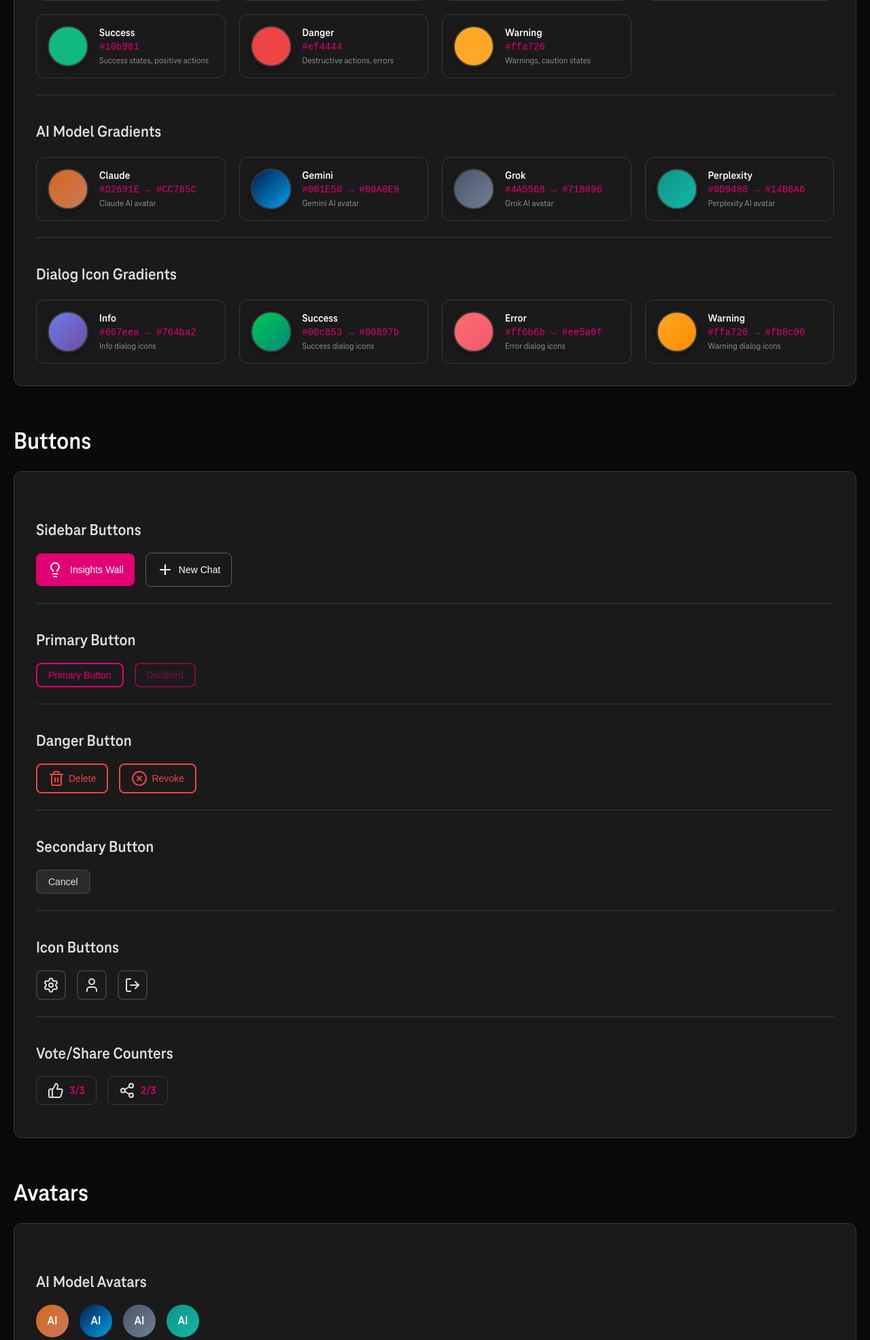
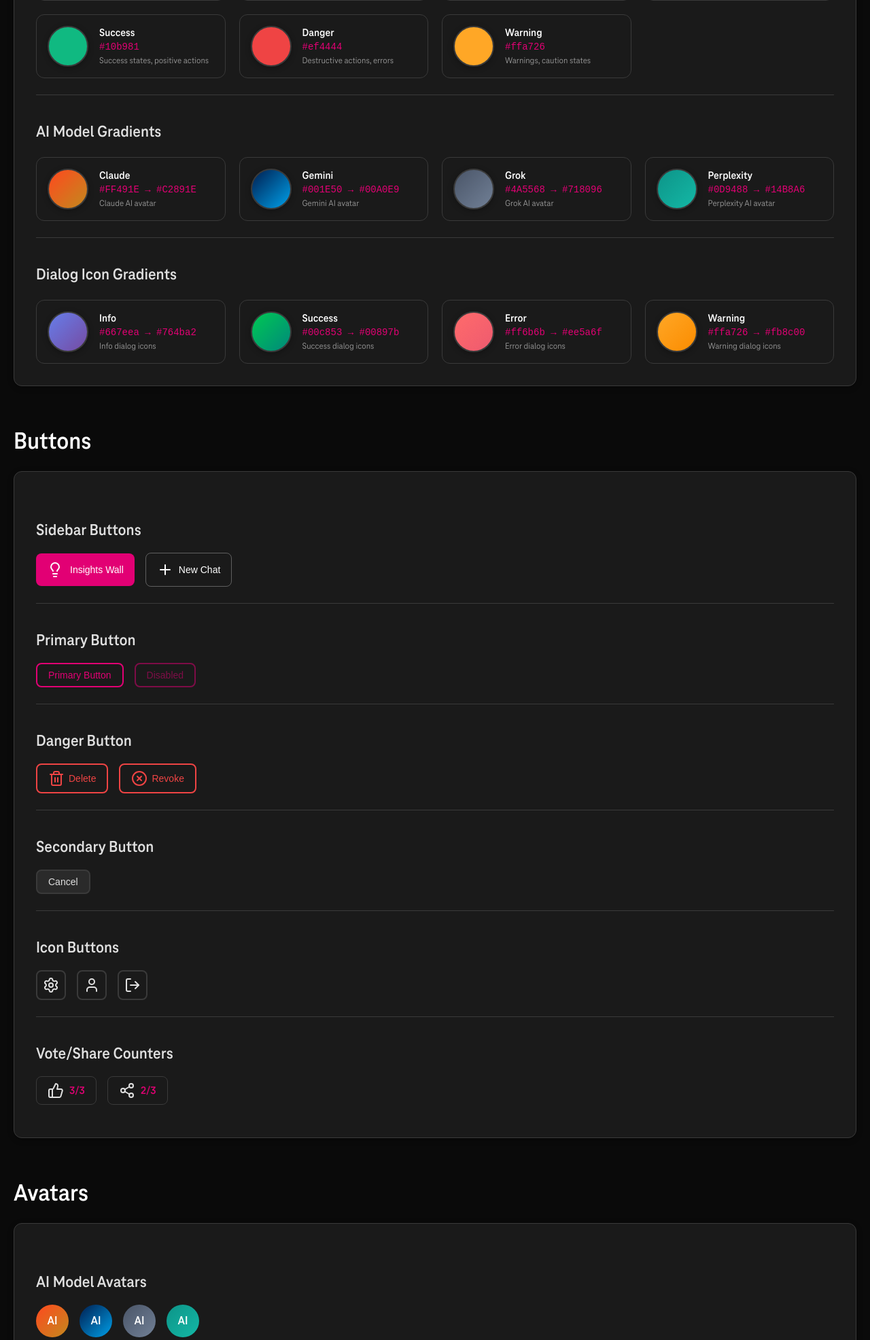
Before and after one commit to beliczki/ConfAI, a Flask app: page /designlanguage in a window 1280 px wide. Shown: the part 805-2776 px from the top of the page at 68% size. Run offline with Flask 3, Linux system fonts and the light colour scheme; the visitor is signed in with stand-in values (Sample User, id 1).

Commit message:
Update Claude gradient to #FF491E → #C2891E everywhere
- Update chat.js getAIGradient() function
- Update chat.css message border gradient
- Update designlanguage.html color references and avatars
- Update design_guide.md documentation

🤖 Generated with [Claude Code](https://claude.com/claude-code)

Co-Authored-By: Claude <noreply@anthropic.com>

```diff
--- a/app/static/css/chat.css
+++ b/app/static/css/chat.css
@@ -878,7 +878,7 @@ input:checked + .toggle-slider-small:before {
     top: 0;
     bottom: 0;
     width: 4px;
-    background: linear-gradient(135deg, #D2691E, #CC785C);
+    background: linear-gradient(135deg, #FF491E, #C2891E);
     border-radius: 4px 0 0 4px;
 }
 
--- a/app/static/js/chat.js
+++ b/app/static/js/chat.js
@@ -24,7 +24,7 @@ function parseMarkdown(text) {
 function getAIGradient(model) {
     const gradients = {
         'gemini': 'linear-gradient(135deg, #001E50, #00A0E9)', // Blue gradient
-        'claude': 'linear-gradient(135deg, #D2691E, #CC785C)', // Dark orange gradient
+        'claude': 'linear-gradient(135deg, #FF491E, #C2891E)', // Orange gradient
         'grok': 'linear-gradient(135deg, #4A5568, #718096)', // Grey gradient
         'perplexity': 'linear-gradient(135deg, #0D9488, #14B8A6)' // Teal gradient
     };
--- a/app/templates/designlanguage.html
+++ b/app/templates/designlanguage.html
@@ -127,10 +127,10 @@
                     <h3>AI Model Gradients</h3>
                     <div class="color-grid">
                     <div class="color-item">
-                        <div class="color-circle" style="background: linear-gradient(135deg, #D2691E, #CC785C);"></div>
+                        <div class="color-circle" style="background: linear-gradient(135deg, #FF491E, #C2891E);"></div>
                         <div class="color-info">
                             <strong>Claude</strong>
-                            <code>#D2691E → #CC785C</code>
+                            <code>#FF491E → #C2891E</code>
                             <span class="usage">Claude AI avatar</span>
                         </div>
                     </div>
@@ -264,12 +264,12 @@
                 <div class="dl-card">
                     <h3>AI Model Avatars</h3>
                     <div class="component-showcase">
-                        <div class="dl-avatar" style="background: linear-gradient(135deg, #D2691E, #CC785C);"><span>AI</span></div>
+                        <div class="dl-avatar" style="background: linear-gradient(135deg, #FF491E, #C2891E);"><span>AI</span></div>
                         <div class="dl-avatar" style="background: linear-gradient(135deg, #001E50, #00A0E9);"><span>AI</span></div>
                         <div class="dl-avatar" style="background: linear-gradient(135deg, #4A5568, #718096);"><span>AI</span></div>
                         <div class="dl-avatar" style="background: linear-gradient(135deg, #0D9488, #14B8A6);"><span>AI</span></div>
                     </div>
-                    <p class="section-description">Claude (Dark Orange) | Gemini (Blue) | Grok (Grey) | Perplexity (Teal)</p>
+                    <p class="section-description">Claude (Orange) | Gemini (Blue) | Grok (Grey) | Perplexity (Teal)</p>
 
                     <div class="dl-divider"></div>
 
```
Also changed, not shown: .claude/design_guide.md.
